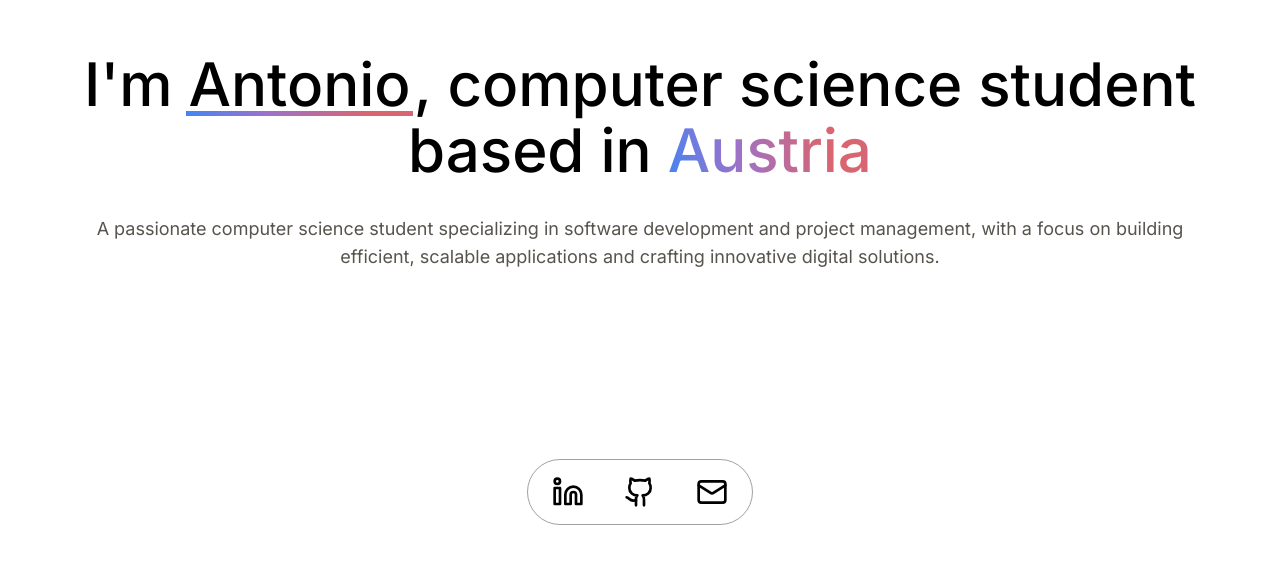
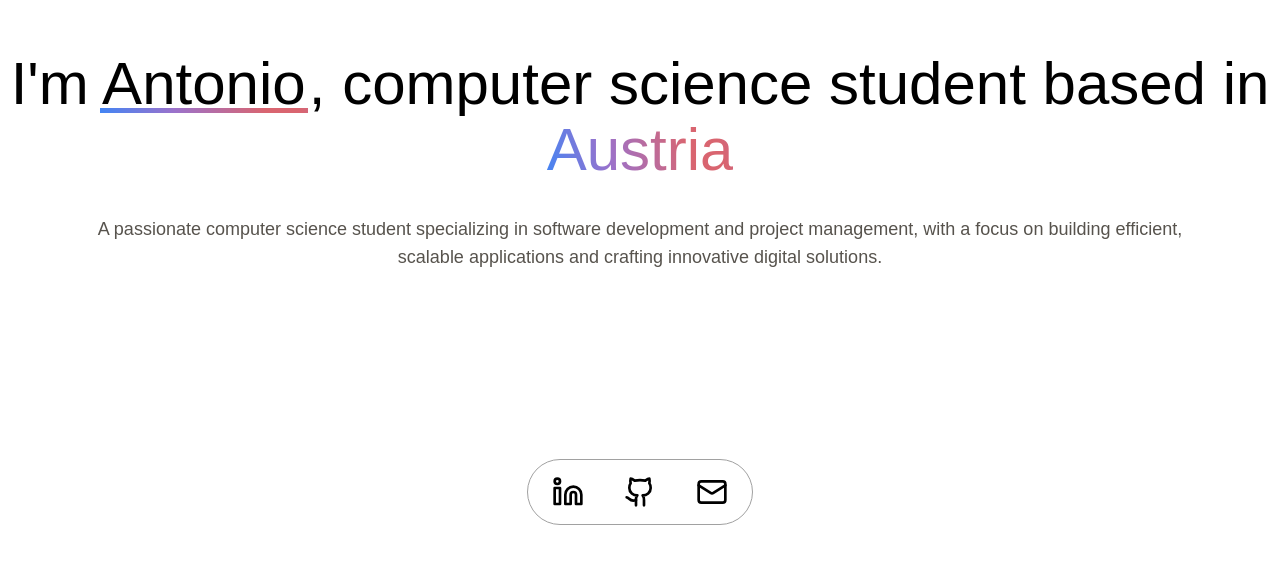
Before and after one commit to antoniosubasic/antoniosubasic.github.io, a SvelteKit app: page / in a window 1280 px wide. Shown: the part 239-800 px from the top of the page. Built offline with nearby package versions, Linux system fonts and the light colour scheme; a web font is replaced by a local one.

Commit message:
perf(fonts): self-host inter via fontsource
Co-Authored-By: Claude Opus 5 <noreply@anthropic.com>

```diff
--- a/package.json
+++ b/package.json
@@ -12,6 +12,7 @@
 		"check:watch": "svelte-kit sync && svelte-check --tsconfig ./tsconfig.json --watch"
 	},
 	"devDependencies": {
+		"@fontsource-variable/inter": "^5.3.0",
 		"@sveltejs/adapter-auto": "^7.0.1",
 		"@sveltejs/adapter-static": "^3.0.10",
 		"@sveltejs/kit": "^2.70.1",
--- a/src/app.css
+++ b/src/app.css
@@ -2,7 +2,7 @@
 
 @layer base {
     :root {
-        font-family: "Inter", sans-serif;
+        font-family: "Inter Variable", sans-serif;
         font-synthesis: none;
         text-rendering: optimizeLegibility;
         -webkit-font-smoothing: antialiased;
--- a/src/app.html
+++ b/src/app.html
@@ -25,12 +25,6 @@
         <meta property="og:site_name" content="Antonio Subašić" />
         <meta property="og:locale" content="en_US" />
 
-        <link rel="preconnect" href="https://fonts.googleapis.com" />
-        <link rel="preconnect" href="https://fonts.gstatic.com" crossorigin />
-        <link
-            href="https://fonts.googleapis.com/css2?family=Inter:ital,opsz,wght@0,14..32,100..900;1,14..32,100..900&display=swap"
-            rel="stylesheet"
-        />
         %sveltekit.head%
     </head>
     <body
--- a/src/routes/+layout.svelte
+++ b/src/routes/+layout.svelte
@@ -1,5 +1,7 @@
 <script lang="ts">
+    import "@fontsource-variable/inter/opsz.css";
     import "../app.css";
+    import interLatin from "@fontsource-variable/inter/files/inter-latin-opsz-normal.woff2?url";
     import logoLight from "$lib/assets/logo-light.svg";
     import logoDark from "$lib/assets/logo-dark.svg";
 
@@ -7,6 +9,13 @@
 </script>
 
 <svelte:head>
+    <link
+        rel="preload"
+        href={interLatin}
+        as="font"
+        type="font/woff2"
+        crossorigin="anonymous"
+    />
     <link
         rel="icon"
         type="image/svg+xml"
```
Also changed, not shown: 1 other file (tests, documents, lock files or other folders).
